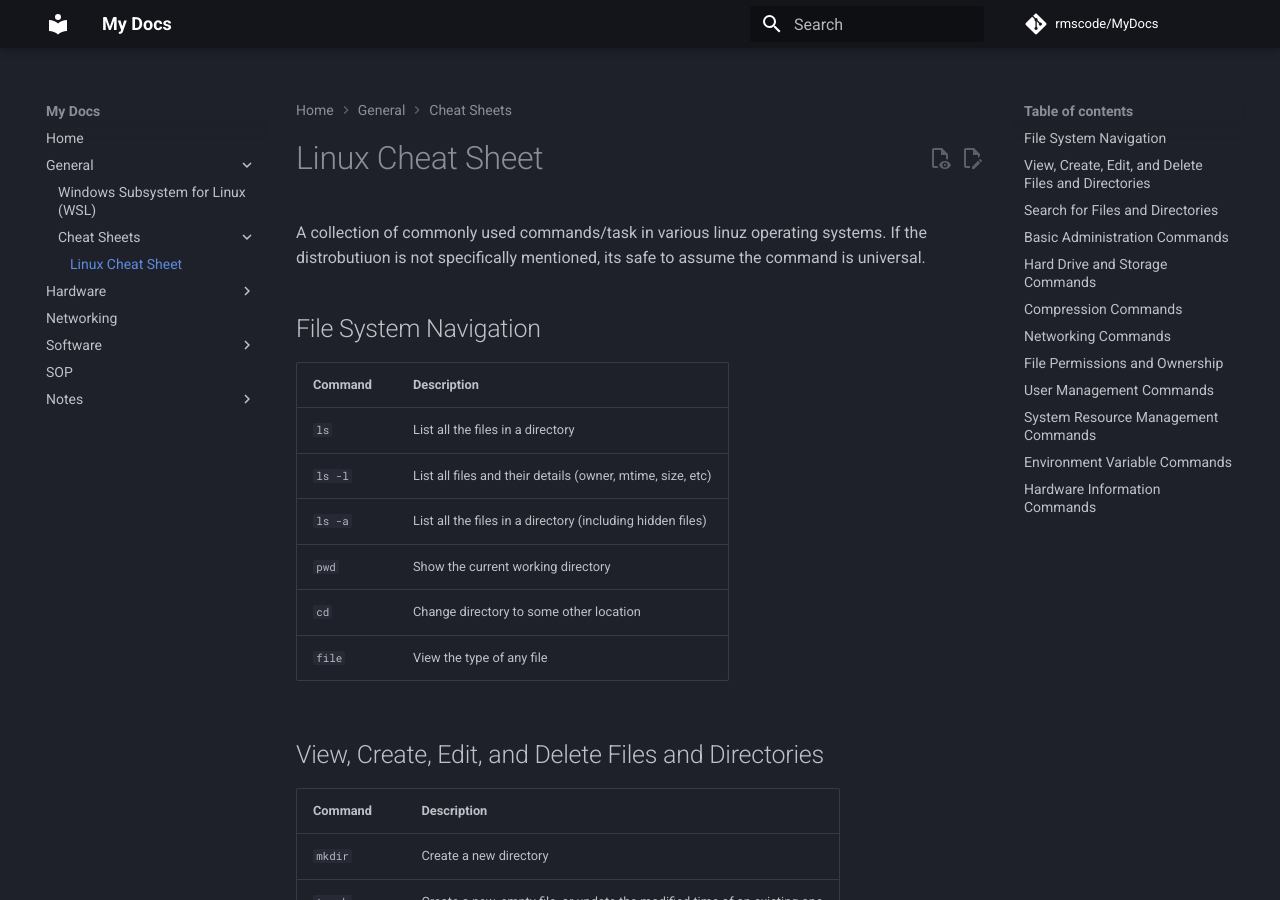
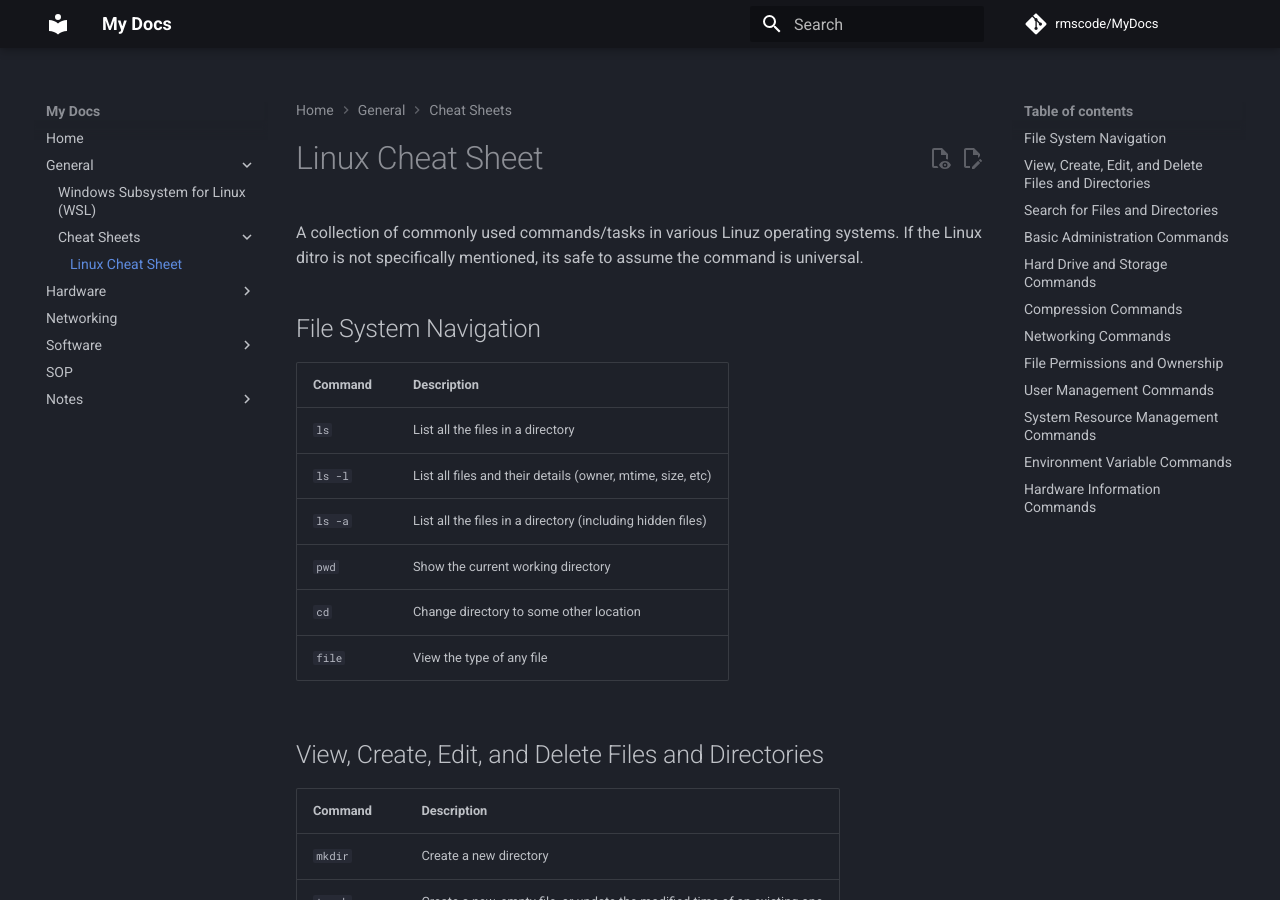
Before and after one commit to rmscode/binary-garden, an MkDocs documentation site: the page built from docs/general/linux-cheat-sheet.md, in a window 1280 px wide and 900 px high. Built offline with MkDocs 1.6.1 and Material for MkDocs 9.7.7, drawn with Linux system fonts in a browser that asks for light colours; comment, search, counter and statistics services are not loaded; some of the changed text lies outside the part shown.

Commit message:
Update linux-cheat-sheet.md

```diff
--- a/docs/general/linux-cheat-sheet.md
+++ b/docs/general/linux-cheat-sheet.md
@@ -1,6 +1,6 @@
 # Linux Cheat Sheet
 
-A collection of commonly used commands/task in various linuz operating systems. If the distrobutiuon is not specifically mentioned, its safe to assume the command is universal.
+A collection of commonly used commands/tasks in various Linuz operating systems. If the Linux ditro is not specifically mentioned, its safe to assume the command is universal.
 
 ## File System Navigation
 
@@ -60,7 +60,7 @@ A collection of commonly used commands/task in various linuz operating systems.
 | `tree`             | View the directory structure for a path
 | `mount and umount` | Mount and unmount a storage device or ISO file
 
-!!! tip "For info on accessing a drive on Windows from WSL, see [here](../general/wsl.md#accessing-a-linux-file-system-format-on-windows-from-wsl).
+!!! tip "For info on accessing a drive on Windows from WSL, see [here](../general/wsl.md#accessing-a-linux-file-system-format-on-windows-from-wsl)."
 
     This is particularly useful for when you need to access the contents of storage media that is formatted in a Linux file system, but don't have immediate access to a computer running Linux.
 
```
